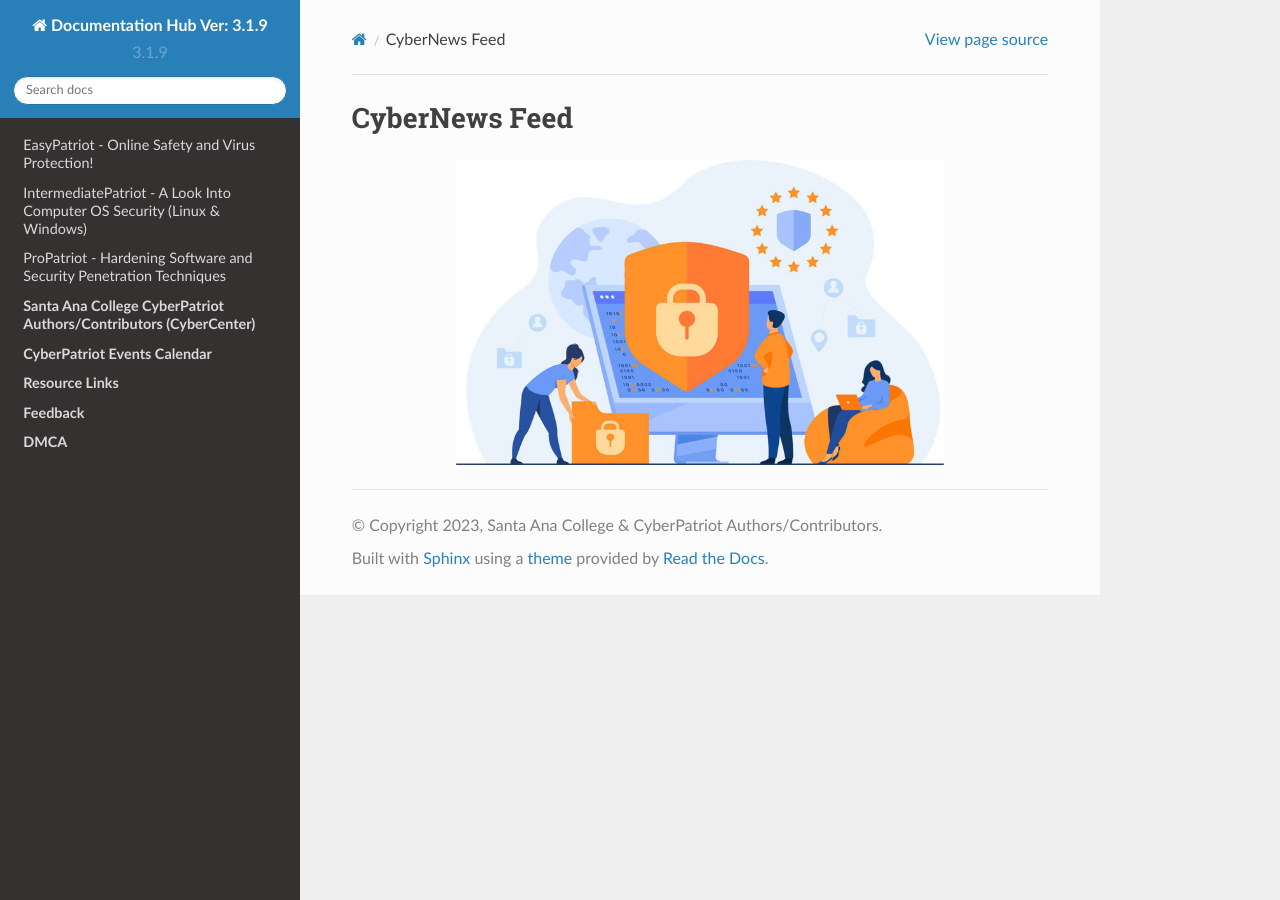
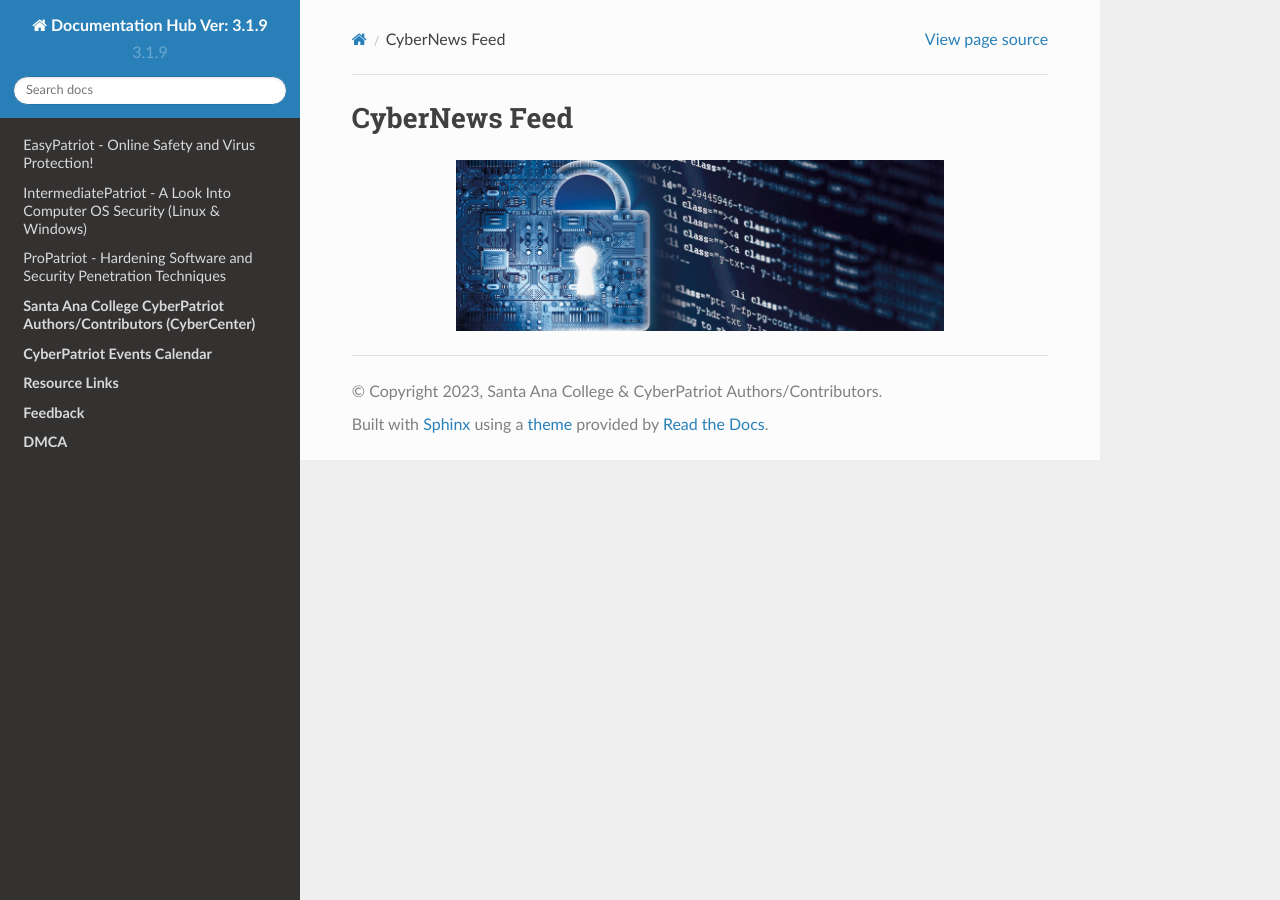
Before and after one commit to natt96z/cybersac, a Sphinx documentation site: the page built from docs/source/cybernews.rst, in a window 1280 px wide. Built offline with Sphinx 7.4.7 and the Read the Docs theme 2.0.0, drawn with Linux system fonts in a browser that asks for light colours; pages that are not in the unit, such as notebooks, are missing from menus.

Commit message:
Update cybernews.rst

```diff
--- a/docs/source/cybernews.rst
+++ b/docs/source/cybernews.rst
@@ -1,6 +1,6 @@
 CyberNews Feed
 =============================================================
 
-.. image:: https://raw.githubusercontent.com/natt96z/cybersac/main/docs/img/cyber-security-768x481-1.jpg
+.. image:: https://raw.githubusercontent.com/natt96z/cybersac/main/docs/img/cyber-security-banner.jpg
    :width: 70%
    :align: center
```
